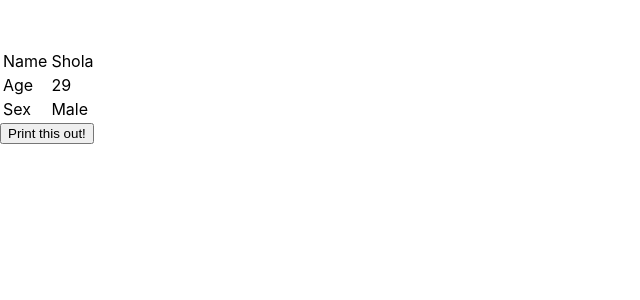
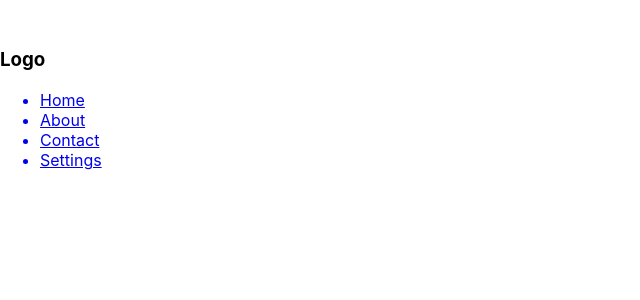
Before and after one commit to Shollytemmy/react-to-print-app, a React (Create React App) app: page / in a window 1280 px wide. Shown: the top 300 px of the page, without its empty margins (0-640 px from the left). Built offline with nearby package versions, Linux system fonts and the light colour scheme.

Commit message:
added components

```diff
--- a/src/App.js
+++ b/src/App.js
@@ -1,10 +1,18 @@
+import { Routes, Route } from 'react-router-dom';
+
 import Print from './components/Print'
 import './App.css';
+import { Navbar } from './components/Navbar';
 
 function App() {
   return (
     <div className="App">
-      <Print />
+      <Navbar />
+      <Routes>
+        {/* <Route path='/' element={<} /> */}
+      </Routes>
+
+      {/* <Print /> */}
     </div>
   );
 }
--- /dev/null
+++ b/src/components/Navbar/index.js
@@ -0,0 +1,29 @@
+import React from 'react'
+import { Link } from 'react-router-dom'
+
+export const Navbar = () => {
+  return (
+    <nav className='navbar'>
+        <h3 className='logo'>Logo</h3>
+        <ul className="nav-links">
+            <Link to="/" className='home'>
+                <li>Home</li>
+            </Link>
+
+              <Link to="/" className='about'>
+                <li>About</li>
+            </Link>
+
+              <Link to="/" className='contact'>
+                <li>Contact</li>
+            </Link>
+
+              <Link to="/" className='settings'>
+                <li>Settings</li>
+            </Link>
+        </ul>
+
+
+    </nav>
+  )
+}
--- a/src/index.js
+++ b/src/index.js
@@ -1,17 +1,16 @@
 import React from 'react';
 import ReactDOM from 'react-dom/client';
+import { BrowserRouter } from 'react-router-dom';
 import './index.css';
 import App from './App';
-import reportWebVitals from './reportWebVitals';
+
 
 const root = ReactDOM.createRoot(document.getElementById('root'));
 root.render(
-  <React.StrictMode>
+  <BrowserRouter>
     <App />
-  </React.StrictMode>
+  </BrowserRouter>
+
+
+
 );
-
-// If you want to start measuring performance in your app, pass a function
-// to log results (for example: reportWebVitals(console.log))
-// or send to an analytics endpoint. Learn more: https://bit.ly/CRA-vitals
-reportWebVitals();
```
Also changed, not shown: src/components/About.js (added, +7 -0 lines), src/components/Contact.js (added, +7 -0 lines), src/components/Home.js (added, +7 -0 lines), src/components/Settings.js (added, +7 -0 lines), src/components/Navbar/navbar.css (added).
